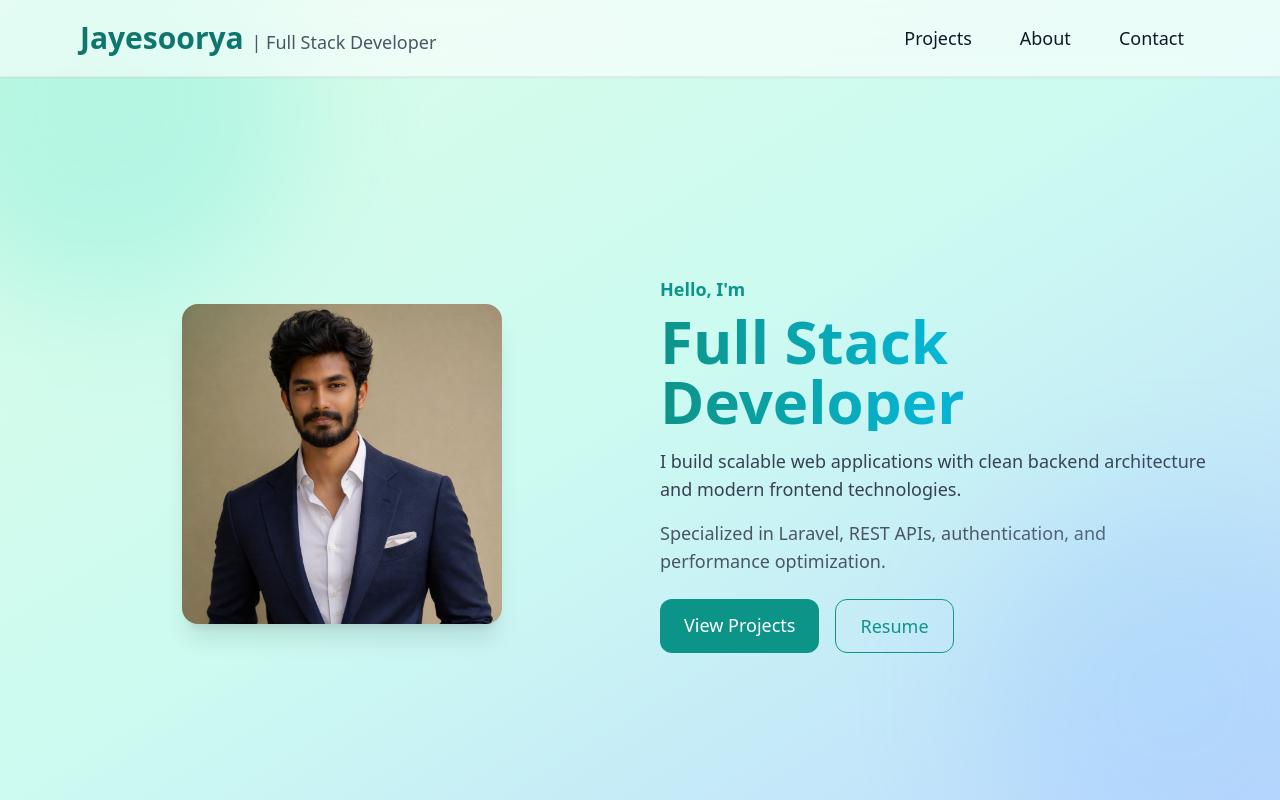
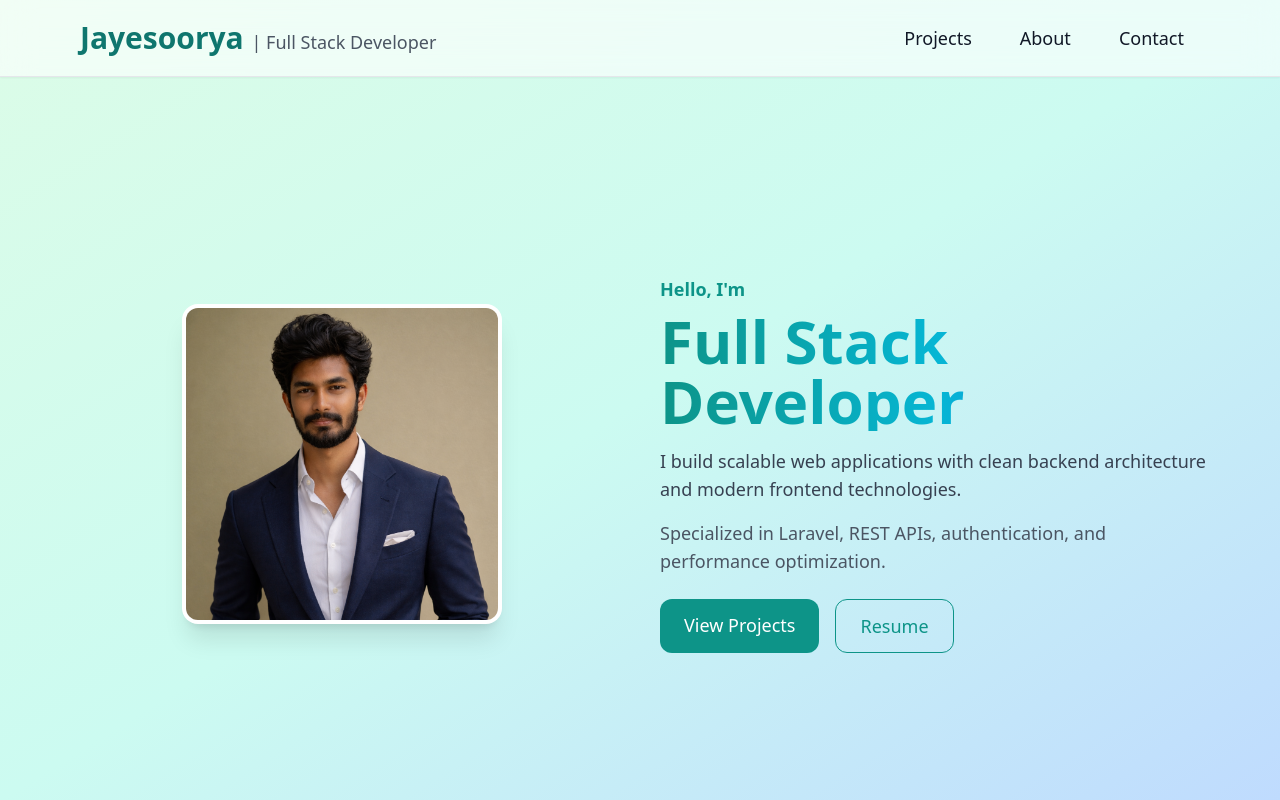
Before and after one commit to Jayesoorya/My-Portfolio, a React (Vite) app: page / in a window 1280 px wide. Shown: the top 800 px of the page. Built offline with nearby package versions, Linux system fonts and the light colour scheme.

Commit message:
Made ui changes to the entire site

```diff
--- a/src/Portfolio.jsx
+++ b/src/Portfolio.jsx
@@ -45,11 +45,10 @@ export default function Portfolio() {
     <div className="min-h-screen font-sans scroll-smooth text-lg text-gray-900">
 
       {/* BACKGROUND */}
-      <div className="fixed inset-0 -z-10 bg-gradient-to-br from-green-100 via-teal-100 to-blue-200"></div>
+      <div className="fixed inset-0 -z-10 bg-gradient-to-br from-green-100 via-teal-100 to-blue-200 pointer-events-none"></div>
 
-      <div className="fixed top-[-100px] left-[-100px] w-[400px] h-[400px] bg-teal-300 opacity-30 rounded-full blur-3xl"></div>
-
-      <div className="fixed bottom-[-100px] right-[-100px] w-[400px] h-[400px] bg-blue-300 opacity-30 rounded-full blur-3xl"></div>
+      <div className="fixed top-[-100px] left-[-100px] ... pointer-events-none"></div>
+      <div className="fixed bottom-[-100px] right-[-100px] ... pointer-events-none"></div>
 
       {/* NAVBAR */}
       <nav className="fixed top-0 left-0 w-full bg-white/60 backdrop-blur-lg border-b border-gray-200 z-50 shadow-sm">
@@ -93,7 +92,7 @@ export default function Portfolio() {
             <img
               src="/profile_pic.png"
               alt="profile"
-              className="w-80 h-80 rounded-2xl object-cover object-[center_20%] shadow-xl"
+              className="w-80 h-80 rounded-2xl object-cover object-[center_20%] shadow-xl bg-white p-1"
             />
           </div>
 
```
